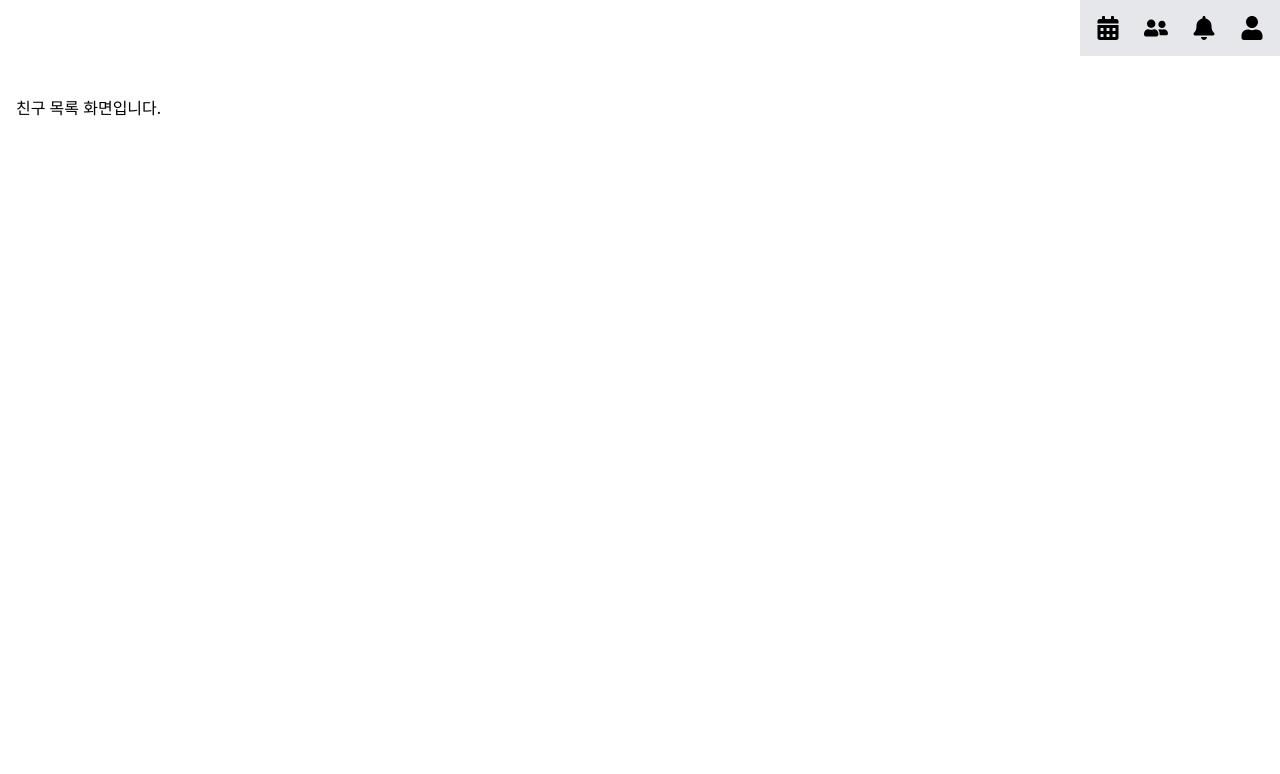
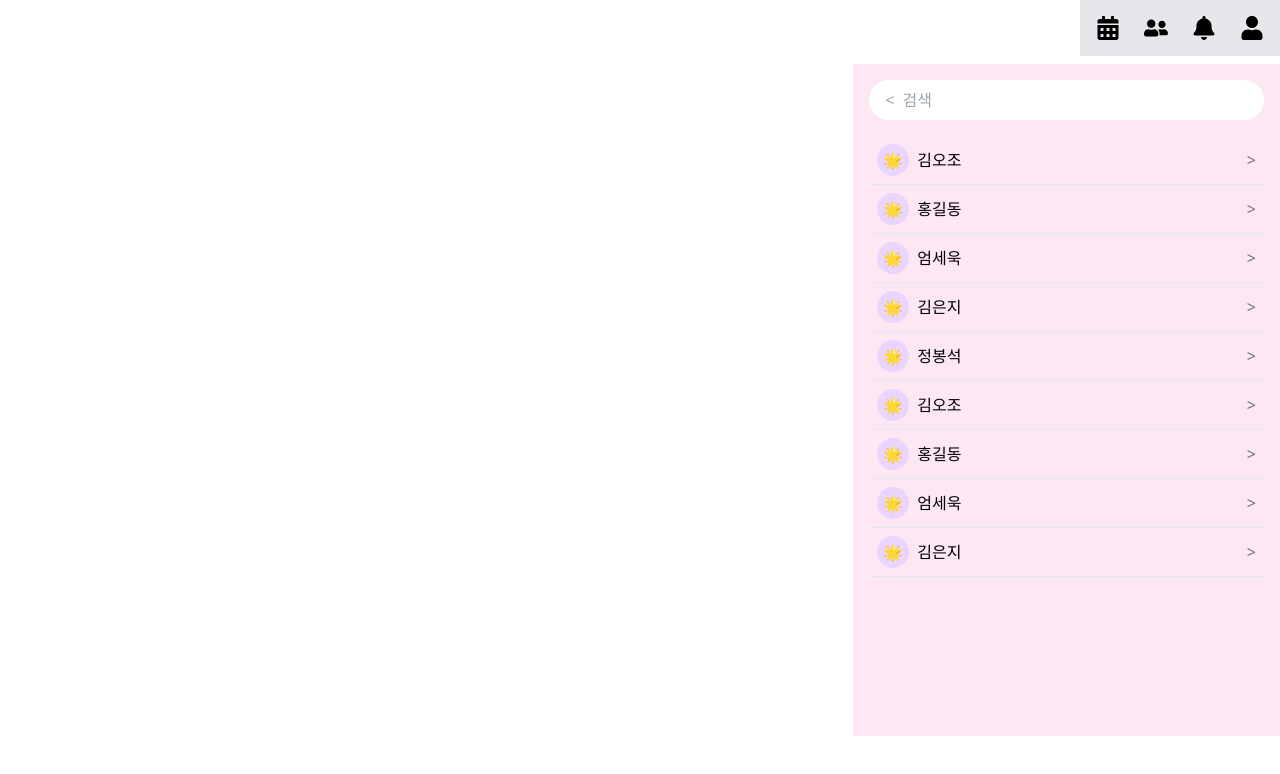
Before and after one commit to oz-main-09-team3/TeamProject_FE, a React (Vite) app: page /friends in a window 1280 px wide. Shown: the top 774 px of the page. Built offline with nearby package versions, Linux system fonts and the light colour scheme.

Commit message:
친구 목록 페이지 구조 생성

```diff
--- /dev/null
+++ b/src/components/FriendRowCard.jsx
@@ -0,0 +1,13 @@
+export default function FriendRowCard({ name }) {
+    return (
+      <div className="flex items-center justify-between p-2 border-b">
+        <div className="flex items-center gap-2">
+          <div className="w-8 h-8 bg-purple-200 rounded-full flex items-center justify-center">
+            🌟
+          </div>
+          <span>{name}</span>
+        </div>
+        <button className="text-gray-500">{'>'}</button>
+      </div>
+    );
+  }
--- a/src/pages/FriendsPage.jsx
+++ b/src/pages/FriendsPage.jsx
@@ -1,3 +1,51 @@
+import { useState } from 'react';
+import FriendRowCard from '../components/FriendRowCard';
+
 export default function FriendsPage() {
-    return <div className="mt-20 p-4">친구 목록 화면입니다.</div>;
-  }
+  const [search, setSearch] = useState('');
+
+  const friends = [
+    { id: 1, name: '김오조' },
+    { id: 2, name: '홍길동' },
+    { id: 3, name: '엄세욱' },
+    { id: 4, name: '김은지' },
+    { id: 5, name: '정봉석' },
+    { id: 6, name: '김오조' },
+    { id: 7, name: '홍길동' },
+    { id: 8, name: '엄세욱' },
+    { id: 9, name: '김은지' },
+  ];
+
+  const filteredFriends = friends.filter(friend =>
+    friend.name.includes(search)
+  );
+
+  return (
+    <div className="flex pt-16 h-[calc(100vh-64px)]"> {/* 네비게이션바 높이만큼 pt 추가 */}
+      {/* 왼쪽 */}
+      <div className="flex-1 flex items-center justify-center text-gray-500">
+        {filteredFriends.length === 0 && <div>친구 목록이 없습니다.</div>}
+      </div>
+
+      {/* 오른쪽 */}
+      <div className="w-1/3 bg-pink-100 p-4 overflow-y-auto">
+        {/* 검색창 */}
+        <div className="flex items-center bg-white rounded-full px-4 py-2 mb-4">
+          <button className="text-gray-400 mr-2">{'<'}</button>
+          <input
+            type="text"
+            placeholder="검색"
+            className="flex-1 outline-none"
+            value={search}
+            onChange={(e) => setSearch(e.target.value)}
+          />
+        </div>
+
+        {/* 친구 리스트 */}
+        {filteredFriends.map(friend => (
+          <FriendRowCard key={friend.id} name={friend.name} />
+        ))}
+      </div>
+    </div>
+  );
+}
```
